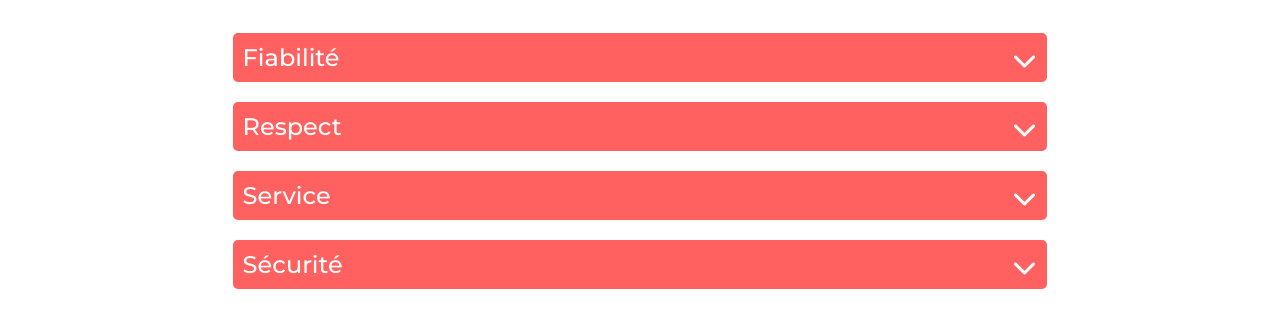
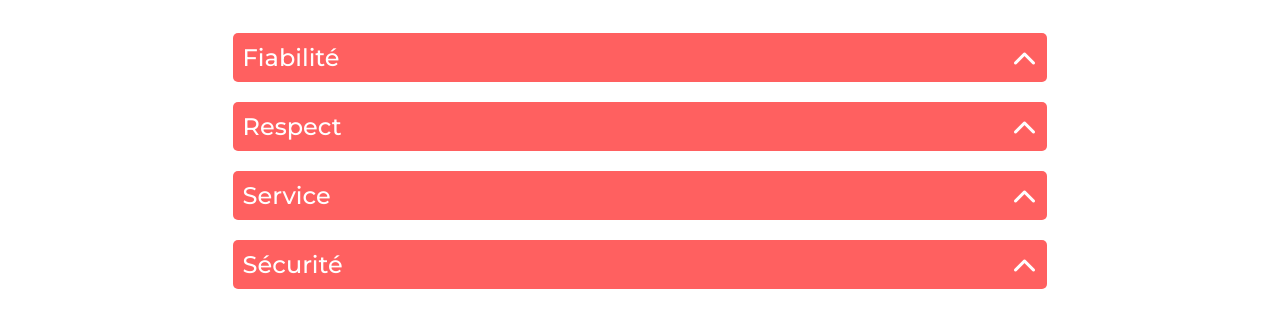
Before and after one commit to Axido545/kasa.io, a React (Vite) app: page /about in a window 1280 px wide. Shown: the part 371-700 px from the top of the page. Built offline with nearby package versions, Linux system fonts and the light colour scheme.

Commit message:
anim chevron ok

```diff
--- a/src/components/collapse/Collapse.jsx
+++ b/src/components/collapse/Collapse.jsx
@@ -12,11 +12,13 @@ export default function Collapse({ title, content }) {
       <div className="collapse-title" onClick={handleToggle}>
         {title}
         <span>
-          <i
+          <i className="wrapper-collapse fa-solid fa-chevron-up chevron-collapse rotate-down"></i>
+
+          {/* <i
             className={`wrapper-collapse chevron-collapse fa-solid ${
-              active ? 'fa-chevron-up' : 'fa-chevron-down'
+              active ? 'fa-chevron-down' : 'fa-chevron-down rotate-down'
             }`}
-          ></i>
+          ></i> */}
         </span>
       </div>
       <div className="collapse-content">
--- a/src/components/collapse/collapse.css
+++ b/src/components/collapse/collapse.css
@@ -22,15 +22,14 @@
   width: 10px;
 }
 
-.chevron-collapse::before {
-  transform: rotate(0deg);
+.rotate-down {
+  transform-origin: right;
   transition: transform 0.5s ease-in;
 }
 
-.wrapper-collapse.active .chevron-collapse::before {
-  /* transform: rotate(180deg); */
-  transition: all 0.5s ease-in;
-  transform: rotate(135deg);
+.wrapper-collapse.active .rotate-down {
+  transform: rotate(-180deg);
+  transform-origin: right;
 }
 
 .collapse-content {
```
